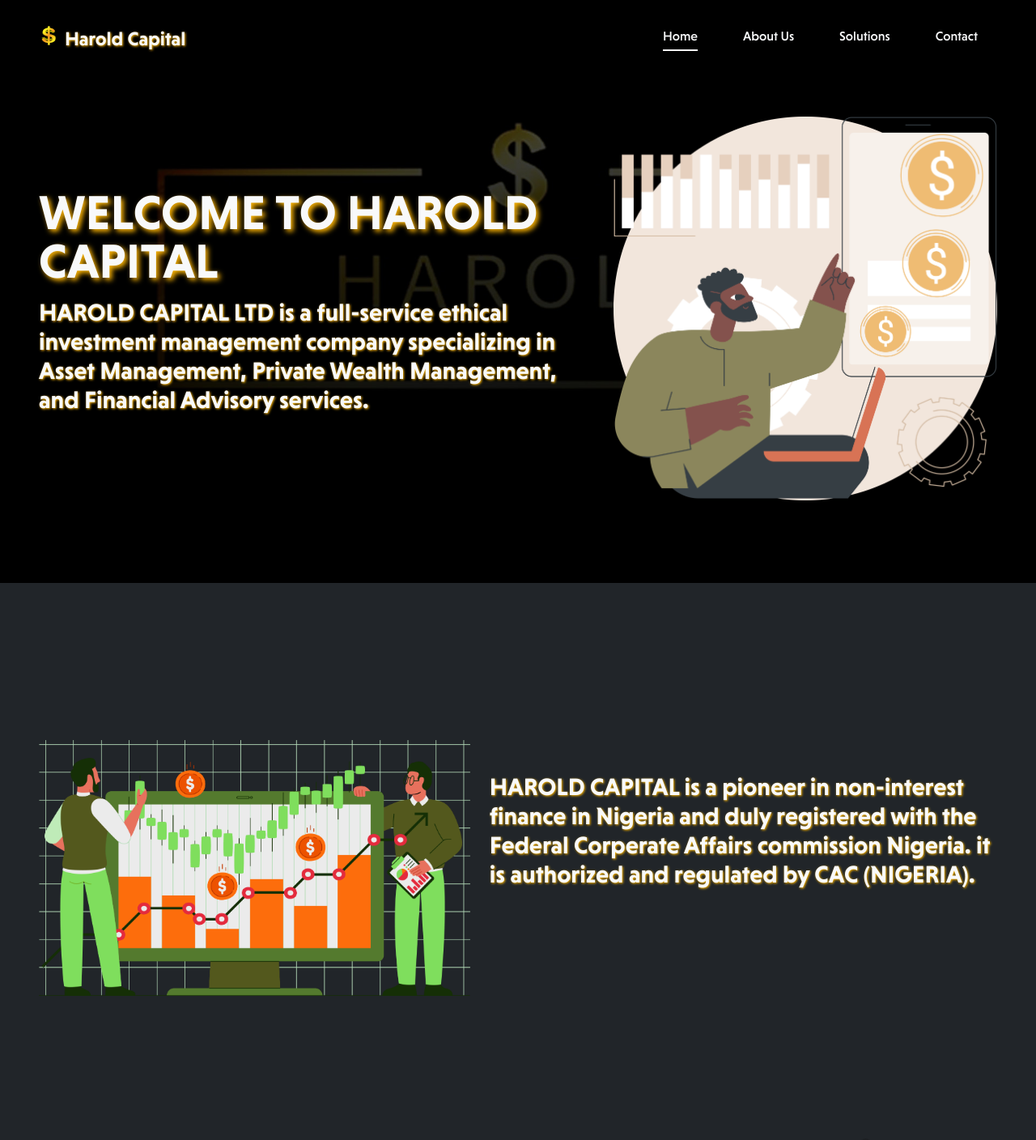
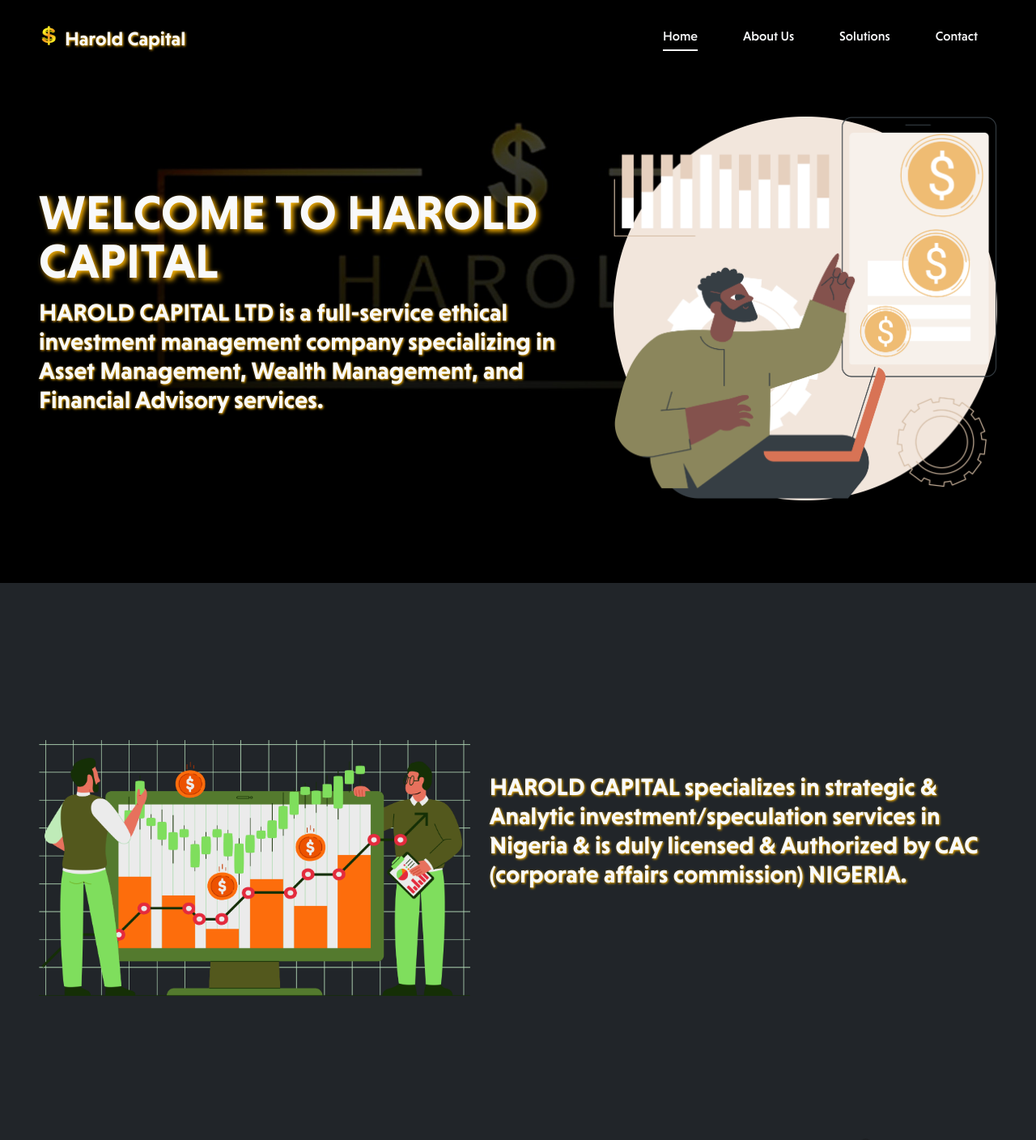
Before and after one commit to RenisideOfficial/Regular-Website-1, a Next.js app: page / in a window 1280 px wide. Shown: the top 1408 px of the page at 81% size. Built offline with nearby package versions, Linux system fonts and the light colour scheme.

Commit message:
feat: website text

```diff
--- a/components/AboutUs.tsx
+++ b/components/AboutUs.tsx
@@ -12,9 +12,9 @@
           className="w-[70%] lg:w-[45%] mt-6 lg:-mt-6"
         />
         <p className="lg:text-3xl text-[1rem] [text-shadow:1px_1px_3px_var(--color-gold)] mt-4">
-          HAROLD CAPITAL is a pioneer in non-interest finance in Nigeria and
-          duly registered with the Federal Corperate Affairs commission Nigeria.
-          it is authorized and regulated by CAC {"(NIGERIA)."}
+          HAROLD CAPITAL specializes in strategic & Analytic
+          investment/speculation services in Nigeria & is duly licensed &
+          Authorized by CAC {"(corporate affairs commission)"} NIGERIA.
         </p>
       </div>
     </>
--- a/components/Footer.tsx
+++ b/components/Footer.tsx
@@ -6,8 +6,7 @@
     <>
       <div className="bg-darker p-12 space-y-6">
         <p>
-          Harold Capital Management is a Lagos based, Male founded and led,
-          growth equity, impact investment company.
+          Harold Capital is a Lagos based Male founded and led investment firm.
         </p>
         <hr />
         <div className="lg:flex lg:flex-row flex flex-col gap-2 justify-baseline">
--- a/components/Hero.tsx
+++ b/components/Hero.tsx
@@ -12,8 +12,8 @@
           </h1>
           <p className="lg:text-3xl text-[1rem] [text-shadow:1px_1px_3px_var(--color-gold)] mt-4">
             HAROLD CAPITAL LTD is a full-service ethical investment management
-            company specializing in Asset Management, Private Wealth Management,
-            and Financial Advisory services.
+            company specializing in Asset Management, Wealth Management, and
+            Financial Advisory services.
           </p>
         </div>
         <Image
```
Also changed, not shown: app/api/contact/route.ts (+2 -5 lines).
